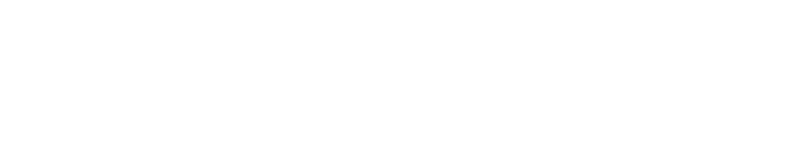
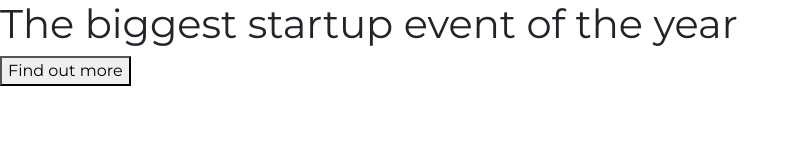
Before and after one commit to dvru/ztm-web-developement-2022, a plain HTML site: page Bootstrap/index.html in a window 1280 px wide. Shown: the whole page, without its empty margins (0-800 px from the left). Drawn offline with nearby package versions, Linux system fonts and the light colour scheme.

Commit message:
Bootstrap

```diff
--- a/Bootstrap/index.html
+++ b/Bootstrap/index.html
@@ -2,6 +2,9 @@
 <html>
   <head>
     <title>Startup</title>
+    <!-- Required meta tags -->
+    <meta charset="utf-8">
+    <meta name="viewport" content="width=device-width, initial-scale=1, shrink-to-fit=no">
 
     <!-- Google Fonts -->
     <link href="https://fonts.googleapis.com/css?family=Montserrat" rel="stylesheet">
@@ -13,6 +16,7 @@
     <link rel="stylesheet" type="text/css" href="style.css">
   </head>
   <body>
-
+    <h1>The biggest startup event of the year</h1>
+    <button>Find out more</button>
   </body>
 </html>
```
